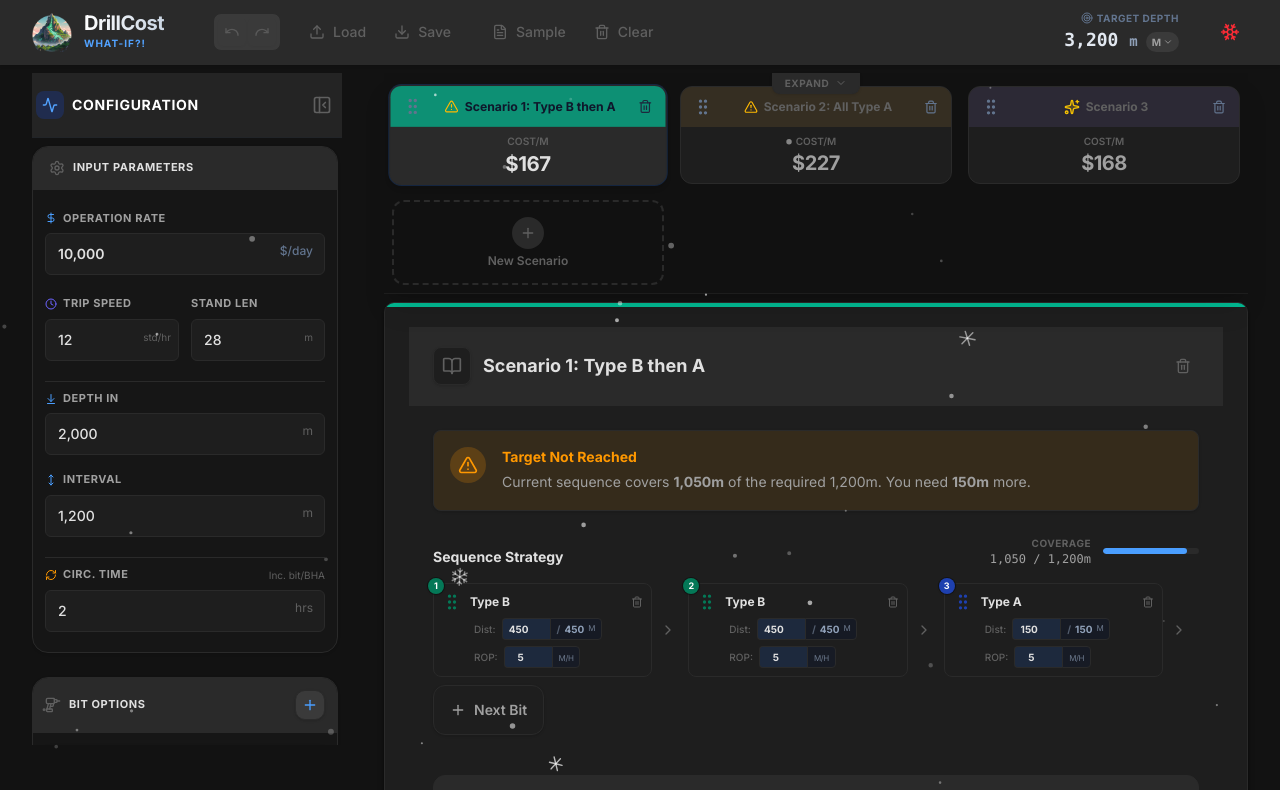
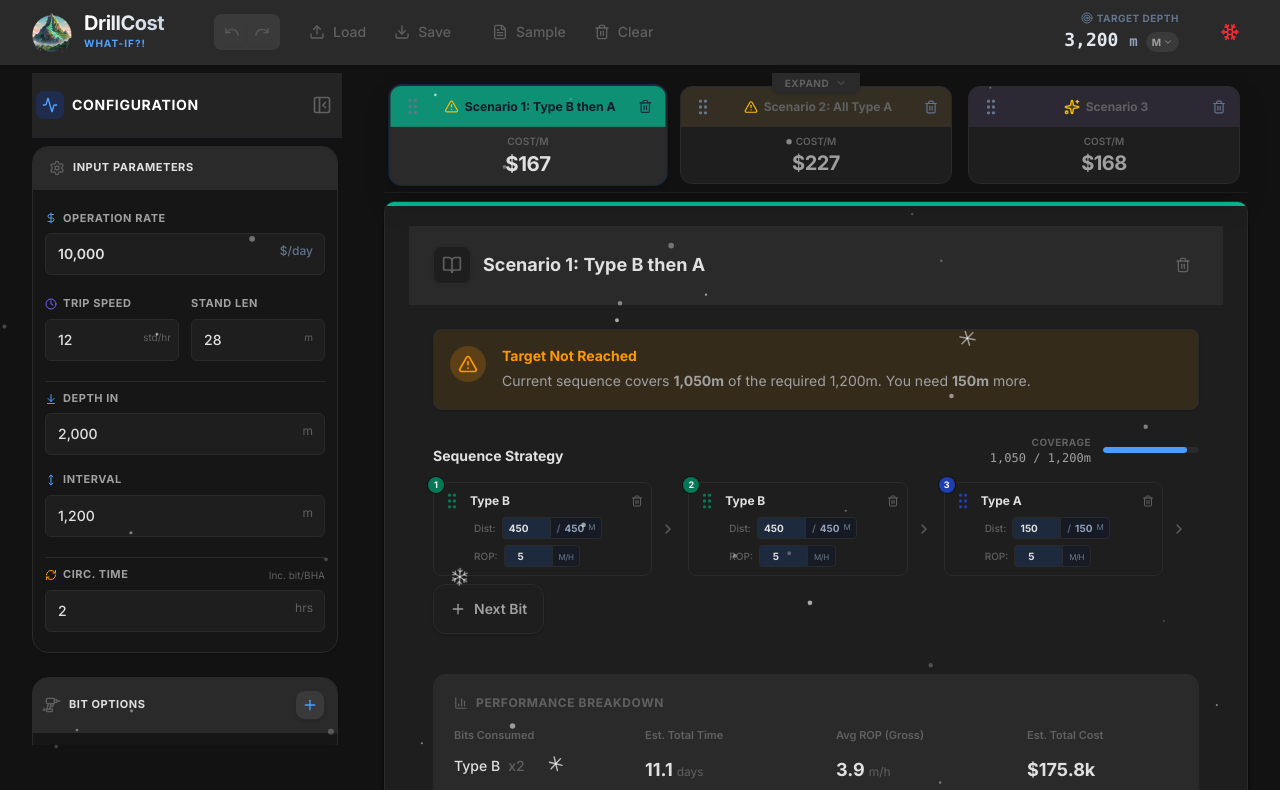
Before and after one commit to son-n-pham/drillcost, a React (Vite) app: page / in a window 1280 px wide. Shown: the top 790 px of the page. Built offline with nearby package versions, Linux system fonts and the light colour scheme.

Commit message:
feat: Replace the new scenario button with a more compact design for improved UI and accessibility

```diff
--- a/components/ScenarioManager.tsx
+++ b/components/ScenarioManager.tsx
@@ -1079,9 +1079,14 @@ const ScenarioManager: React.FC<ScenarioManagerProps> = ({ bits, scenarios, setS
               </div>
               <h2 className="text-lg font-bold text-slate-800 dark:text-[var(--bh-text)]">Scenarios</h2>
             </div>
-            <span className="text-xs font-semibold text-slate-500 dark:text-[var(--bh-text-mute)] bg-white dark:bg-[var(--bh-surface-1)] border border-slate-200 dark:border-[var(--bh-border)] px-2.5 py-1 rounded-full shadow-sm">
-              {scenarios.length} Active
-            </span>
+            <button
+              onClick={addScenario}
+              className="w-7 h-7 rounded-full bg-white dark:bg-[var(--bh-surface-1)] border border-slate-200 dark:border-[var(--bh-border)] text-slate-500 dark:text-[var(--bh-text-mute)] hover:text-blue-600 dark:hover:text-[var(--bh-primary)] hover:border-blue-300 dark:hover:border-[var(--bh-primary)] transition-all flex items-center justify-center shadow-sm"
+              title="New Scenario"
+              aria-label="New Scenario"
+            >
+              <Plus className="w-4 h-4" />
+            </button>
           </div>
 
           {/* Right: Auto-Optimize & Compare Controls */}
@@ -1308,18 +1313,6 @@ const ScenarioManager: React.FC<ScenarioManagerProps> = ({ bits, scenarios, setS
               })() : null}
             </DragOverlay>
           </DndContext>
-          <button
-            onClick={addScenario}
-            className={clsx(
-              "flex flex-col items-center justify-center rounded-xl border-2 border-dashed border-slate-200 dark:border-[var(--bh-border)] text-slate-400 dark:text-[var(--bh-text-mute)] hover:text-blue-600 dark:hover:text-[var(--bh-primary)] hover:border-blue-300 dark:hover:border-[var(--bh-primary)] hover:bg-blue-50/50 dark:hover:bg-[var(--bh-surface-2)] transition-all gap-1 group",
-              "p-2 min-h-[85px] w-full"
-            )}
-          >
-            <div className={clsx("rounded-full bg-slate-100 dark:bg-[var(--bh-surface-1)] group-hover:bg-blue-100 dark:group-hover:bg-[var(--bh-surface-2)] flex items-center justify-center transition-colors", "w-8 h-8")}>
-              <Plus className={clsx("w-4 h-4")} />
-            </div>
-            <span className="font-semibold text-xs">New Scenario</span>
-          </button>
         </div>
       </div>
 
```
